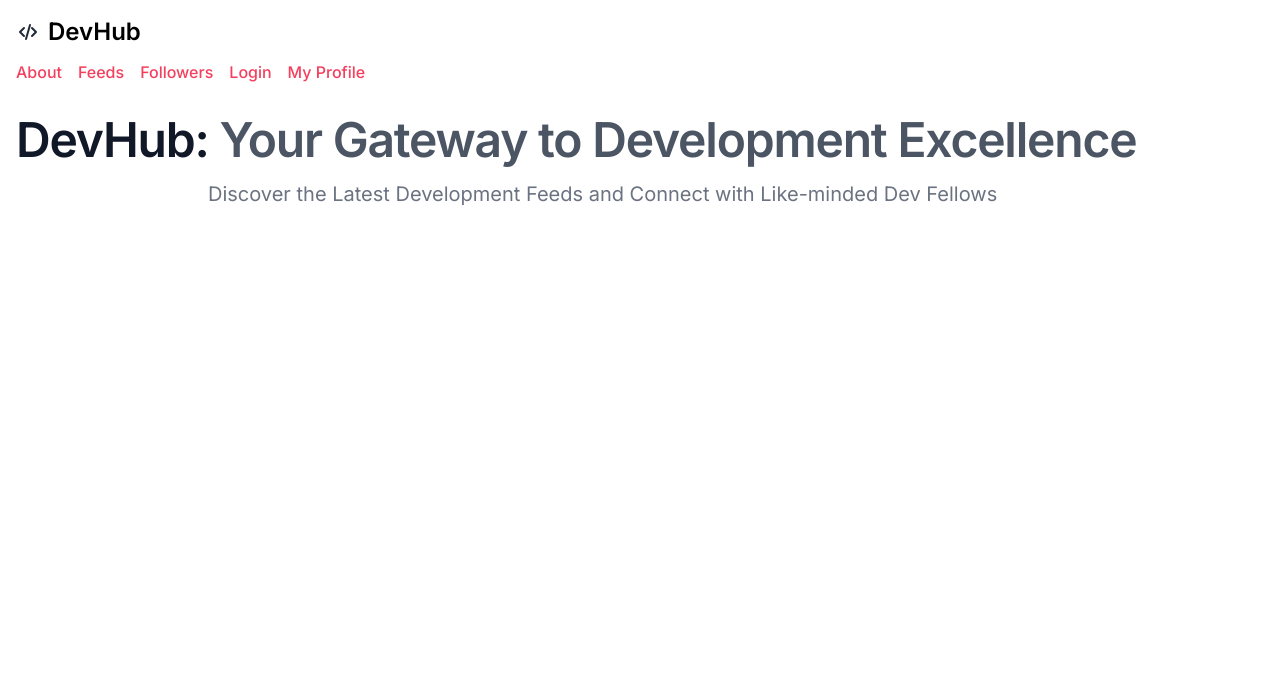
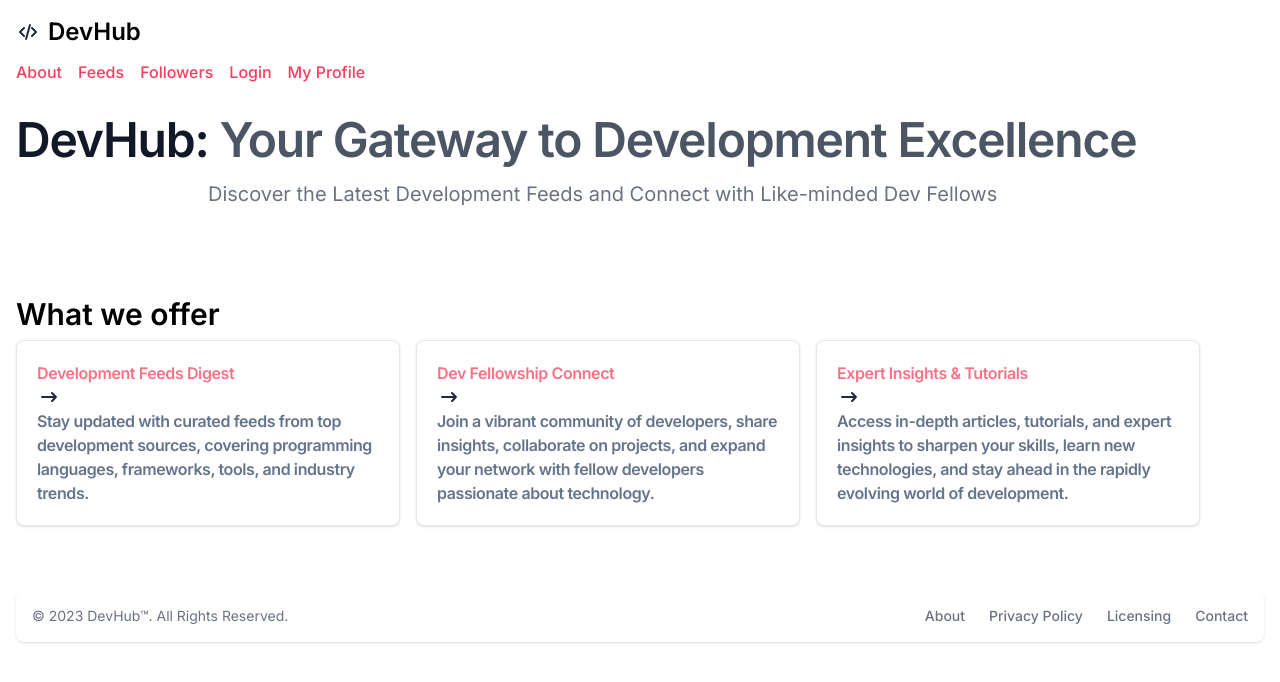
Before and after one commit to striveToAce/dev-hub-front, a Next.js app: page /home in a window 1280 px wide. Shown: the top 682 px of the page. Built offline with nearby package versions, Linux system fonts and the light colour scheme.

Commit message:
footer and offerings-devHub added as per flowbite UI

```diff
--- /dev/null
+++ b/src/app/components/common/Footer.tsx
@@ -0,0 +1,38 @@
+const Footer = () => {
+  return (
+    <footer className="bg-white rounded-lg shadow m-4 dark:bg-gray-800 mt-16">
+      <div className="w-full mx-auto max-w-screen-xl p-4 md:flex md:items-center md:justify-between">
+        <span className="text-sm text-gray-500 sm:text-center dark:text-gray-400">
+          © 2023{" "}
+          <a href="#" className="hover:underline">
+            DevHub™
+          </a>
+          . All Rights Reserved.
+        </span>
+        <ul className="flex flex-wrap items-center mt-3 text-sm font-medium text-gray-500 dark:text-gray-400 sm:mt-0">
+          <li>
+            <a href="#" className="hover:underline me-4 md:me-6">
+              About
+            </a>
+          </li>
+          <li>
+            <a href="#" className="hover:underline me-4 md:me-6">
+              Privacy Policy
+            </a>
+          </li>
+          <li>
+            <a href="#" className="hover:underline me-4 md:me-6">
+              Licensing
+            </a>
+          </li>
+          <li>
+            <a href="#" className="hover:underline">
+              Contact
+            </a>
+          </li>
+        </ul>
+      </div>
+    </footer>
+  );
+};
+export default Footer;
--- a/src/app/components/home/HomeContents.tsx
+++ b/src/app/components/home/HomeContents.tsx
@@ -2,7 +2,10 @@ const Heading = () => {
   return (
     <div className="m-4 flex flex-col">
       <h1 className="mb-4 text-3xl font-semibold leading-none tracking-tight text-gray-900 md:text-4xl lg:text-5xl dark:text-white">
-        DevHub: <span className="text-gray-600">Your Gateway to Development Excellence</span>
+        DevHub:{" "}
+        <span className="text-gray-600">
+          Your Gateway to Development Excellence
+        </span>
       </h1>
       <p className="mb-6 text-lg font-normal text-gray-500 lg:text-xl sm:px-16 xl:px-48 dark:text-gray-400">
         Discover the Latest Development Feeds and Connect with Like-minded Dev
@@ -11,6 +14,34 @@ const Heading = () => {
     </div>
   );
 };
-export {
-    Heading
-}
+
+const WhatWeOfferCard = ({ content }: any) => {
+  return (
+    <div className="w-full max-w-sm bg-white border border-gray-200 rounded-lg shadow dark:bg-gray-800 dark:border-gray-700">
+      <div className="p-5">
+        <h5 className="text-base font-semibold tracking-tight text-slate-500 dark:text-white">
+          <span className="text-rose-400">
+            {content.offering}{" "}
+            <svg
+              className="w-6 h-6 text-gray-800 dark:text-white"
+              aria-hidden="true"
+              xmlns="http://www.w3.org/2000/svg"
+              fill="none"
+              viewBox="0 0 24 24"
+            >
+              <path
+                stroke="currentColor"
+                stroke-linecap="round"
+                stroke-linejoin="round"
+                stroke-width="2"
+                d="M19 12H5m14 0-4 4m4-4-4-4"
+              />
+            </svg>
+          </span>
+          {content.description}
+        </h5>
+      </div>
+    </div>
+  );
+};
+export { Heading, WhatWeOfferCard };
--- /dev/null
+++ b/src/app/components/home/WhatWeOfferList.tsx
@@ -0,0 +1,17 @@
+import { WhatWeOfferCard } from "./HomeContents";
+import { offerings } from "@/utils/constants";
+
+
+const WhatWeOfferSection = () => {
+  return (
+    <div className="m-4 mt-16">
+      <div className="text-3xl font-semibold mb-2">What we offer</div>
+      <div className="flex gap-4 flex-wrap">
+        {offerings.map((_, idx) => (
+          <WhatWeOfferCard key={idx} content={_} />
+        ))}
+      </div>
+    </div>
+  );
+};
+export default WhatWeOfferSection;
--- a/src/app/home/page.tsx
+++ b/src/app/home/page.tsx
@@ -1,11 +1,15 @@
+import Footer from "../components/common/Footer";
 import Header from "../components/common/Header";
 import { Heading } from "../components/home/HomeContents";
+import WhatWeOfferSection from "../components/home/WhatWeOfferList";
 
 const Home = () => {
   return (
     <div>
       <Header />
       <Heading />
+      <WhatWeOfferSection />
+      <Footer />
     </div>
   );
 };
--- /dev/null
+++ b/src/utils/constants.ts
@@ -0,0 +1,17 @@
+export const offerings = [
+  {
+    offering: "Development Feeds Digest",
+    description:
+      "Stay updated with curated feeds from top development sources, covering programming languages, frameworks, tools, and industry trends.",
+  },
+  {
+    offering: "Dev Fellowship Connect",
+    description:
+      "Join a vibrant community of developers, share insights, collaborate on projects, and expand your network with fellow developers passionate about technology.",
+  },
+  {
+    offering: "Expert Insights & Tutorials",
+    description:
+      "Access in-depth articles, tutorials, and expert insights to sharpen your skills, learn new technologies, and stay ahead in the rapidly evolving world of development.",
+  },
+];
```
